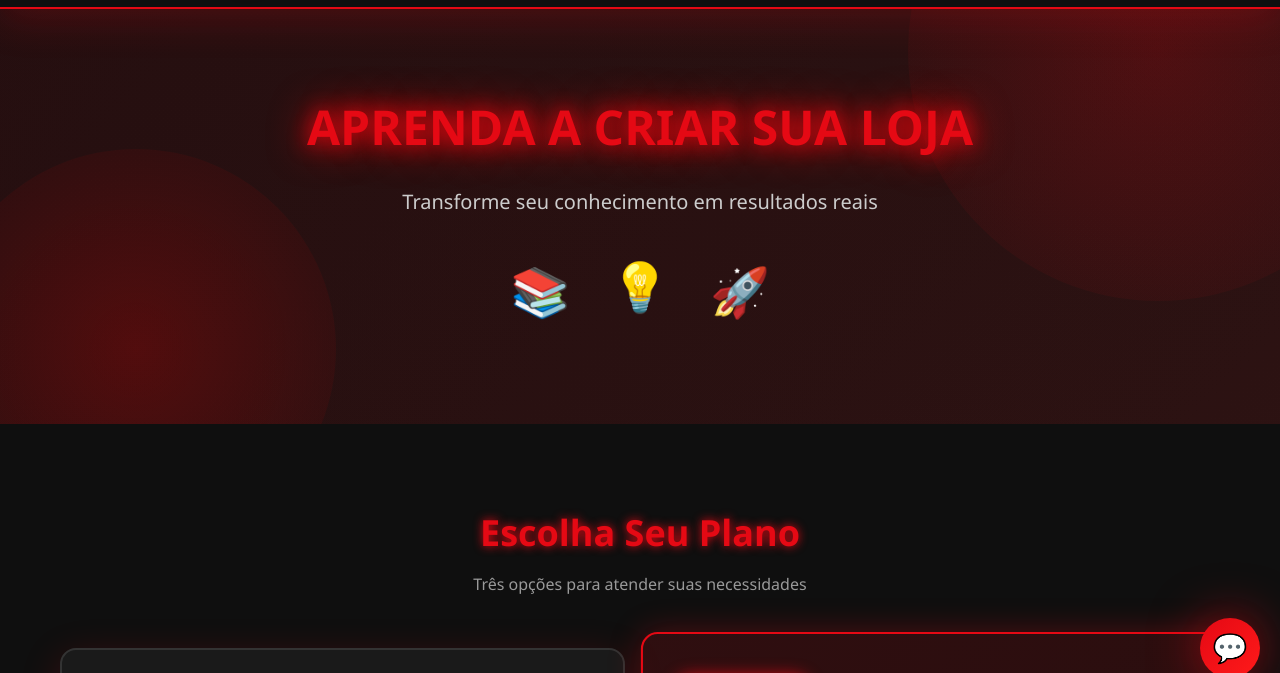
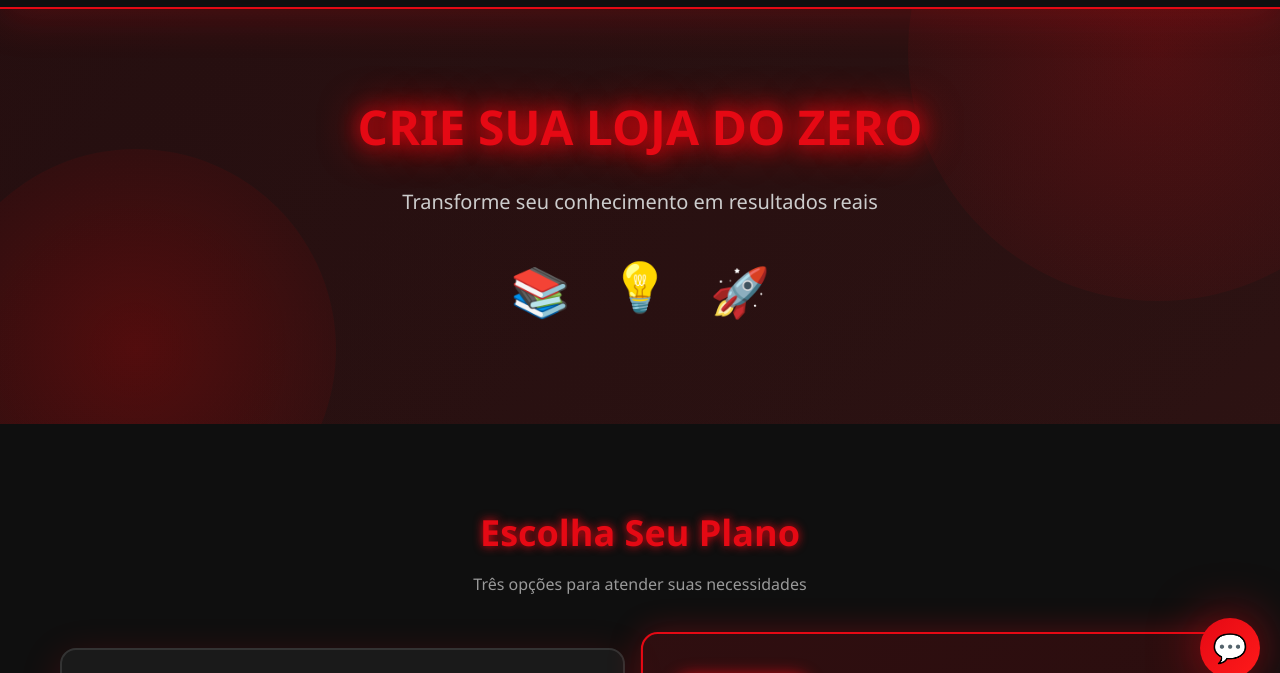
Before and after one commit to five890/site-shelbr, a plain HTML site: page index.html in a window 1280 px wide. Shown: the part 102-775 px from the top of the page. Drawn offline with Linux system fonts and the light colour scheme.

Commit message:
Update hero title in index.html

```diff
--- a/index.html
+++ b/index.html
@@ -28,7 +28,7 @@
     <!-- Hero Section -->
     <section class="hero">
         <div class="hero-content">
-            <h2 class="hero-title">APRENDA A CRIAR SUA LOJA </h2>
+            <h2 class="hero-title">CRIE SUA LOJA DO ZERO </h2>
             <p class="hero-subtitle">Transforme seu conhecimento em resultados reais</p>
             <div class="hero-animation">
                 <div class="floating-card card-1">📚</div>
```
